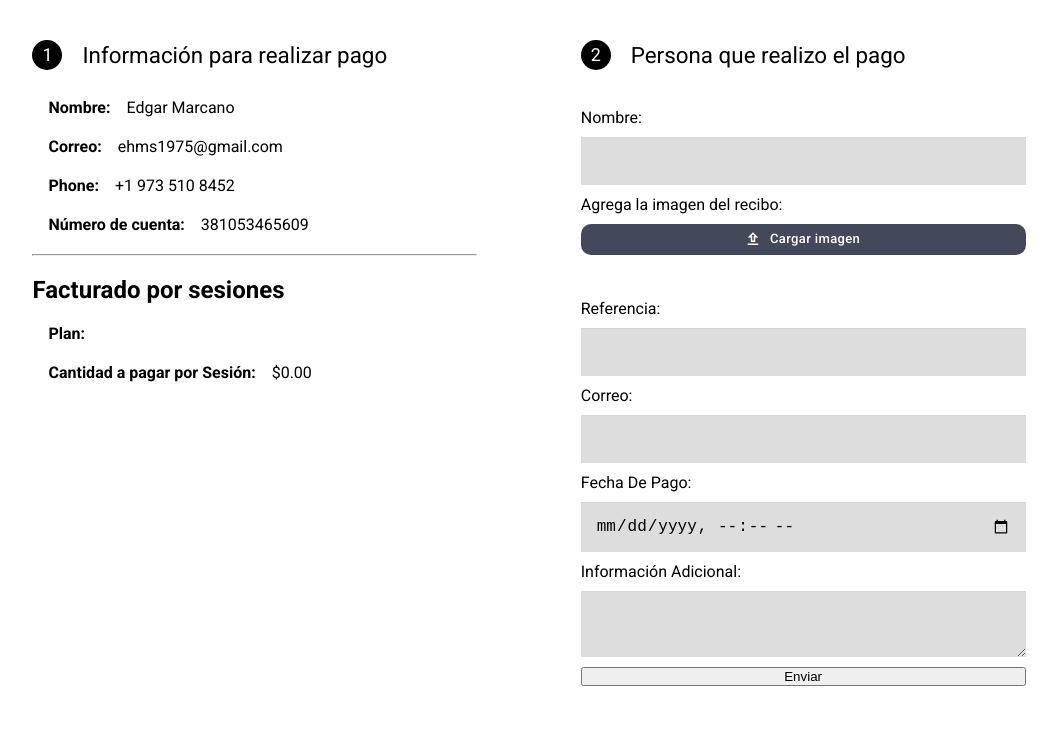
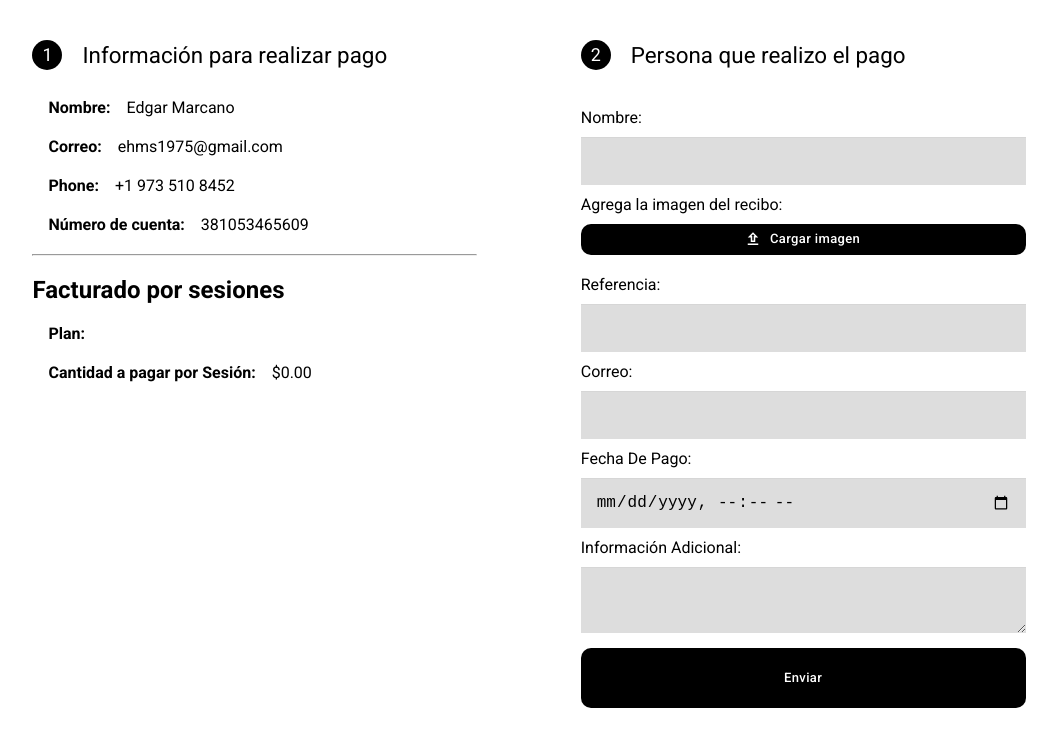
Before and after one commit to codigoarchivo/SMEP, a Next.js app: page /membership/select in a window 1280 px wide. Shown: the top 746 px of the page, without its empty margins (111-1168 px from the left). Built offline with nearby package versions, Linux system fonts and the light colour scheme.

Commit message:
pages/membership/select.tsx: agregue sessionOrSubscription en context

```diff
--- a/pages/membership/select.tsx
+++ b/pages/membership/select.tsx
@@ -17,7 +17,7 @@ type FormData = {
 };
 
 const selectMembership = () => {
-  const { check } = useContext(MembershipContext);
+  const { check, sessionOrSubscription } = useContext(MembershipContext);
   const fileInputRef = useRef<HTMLInputElement>(null);
   const [isSaving, setIsSaving] = useState(false);
   const [isImage, setIsImage] = useState('none');
@@ -35,15 +35,33 @@ const selectMembership = () => {
     if (getValues('images') === undefined) return setIsImage('flex');
   };
 
-  const onSubmit = async (form: FormData) => {
+  const onSubmit = (form: FormData) => {
     setIsSaving(true);
     setIsImage('none');
+
+    handleVerify();
+
     try {
-      await mbepApi({
-        url: '/admin/membership',
-        method: 'POST',
-        data: form,
-      });
+      /* A function that is being called. */
+
+      check.repro
+        ? sessionOrSubscription({
+            ...form,
+            monthT: check.monthT || 0,
+            priceU: check.priceU || 0,
+            repro: check.repro || 0,
+            title: check.title || '',
+            desc:
+              `${check.desc1}, ${check.desc2}, ${check.desc3} con un valor de ${check.price}` ||
+              '',
+            valid: false,
+          })
+        : sessionOrSubscription({
+            ...form,
+            priceU: check.priceU || 0,
+            title: check.title || '',
+            valid: false,
+          });
     } catch (error) {
       console.log(error);
       setIsSaving(false);
@@ -92,6 +110,8 @@ const selectMembership = () => {
    * @param {string} image - string - the image to be deleted
    */
   const onDeleteImage = (image: string) => {
+    setIsImage('flex');
+    setIsSaving(false);
     setValue(
       'images',
       getValues('images').filter((img) => img !== image),
@@ -173,10 +193,9 @@ const selectMembership = () => {
             {/* A button that when clicked, it opens a file explorer to select a file. */}
             <label htmlFor='name'>Agrega la imagen del recibo:</label>
             <Button
-              color='secondary'
+              color='primary'
               fullWidth
               startIcon={<UploadOutlined />}
-              sx={{ mb: 3 }}
               onClick={() => fileInputRef.current?.click()}
             >
               Cargar imagen
@@ -258,6 +277,7 @@ const selectMembership = () => {
             />
             <label htmlFor='adicional'>Información Adicional:</label>
             <textarea
+              style={{ marginBottom: '5px' }}
               {...register('adicional', {
                 required: 'Adicional es requerido',
                 minLength: { value: 3, message: 'Minimo 3 caracteres' },
@@ -271,9 +291,15 @@ const selectMembership = () => {
                 display: errors.adicional?.message ? 'flex' : 'none',
               }}
             />
-            <button onClick={handleVerify} type='submit' disabled={isSaving}>
+            <Button
+              className='btn-send'
+              color='primary'
+              onClick={handleVerify}
+              type='submit'
+              disabled={isSaving}
+            >
               Enviar
-            </button>
+            </Button>
           </fieldset>
         </div>
       </form>
```
